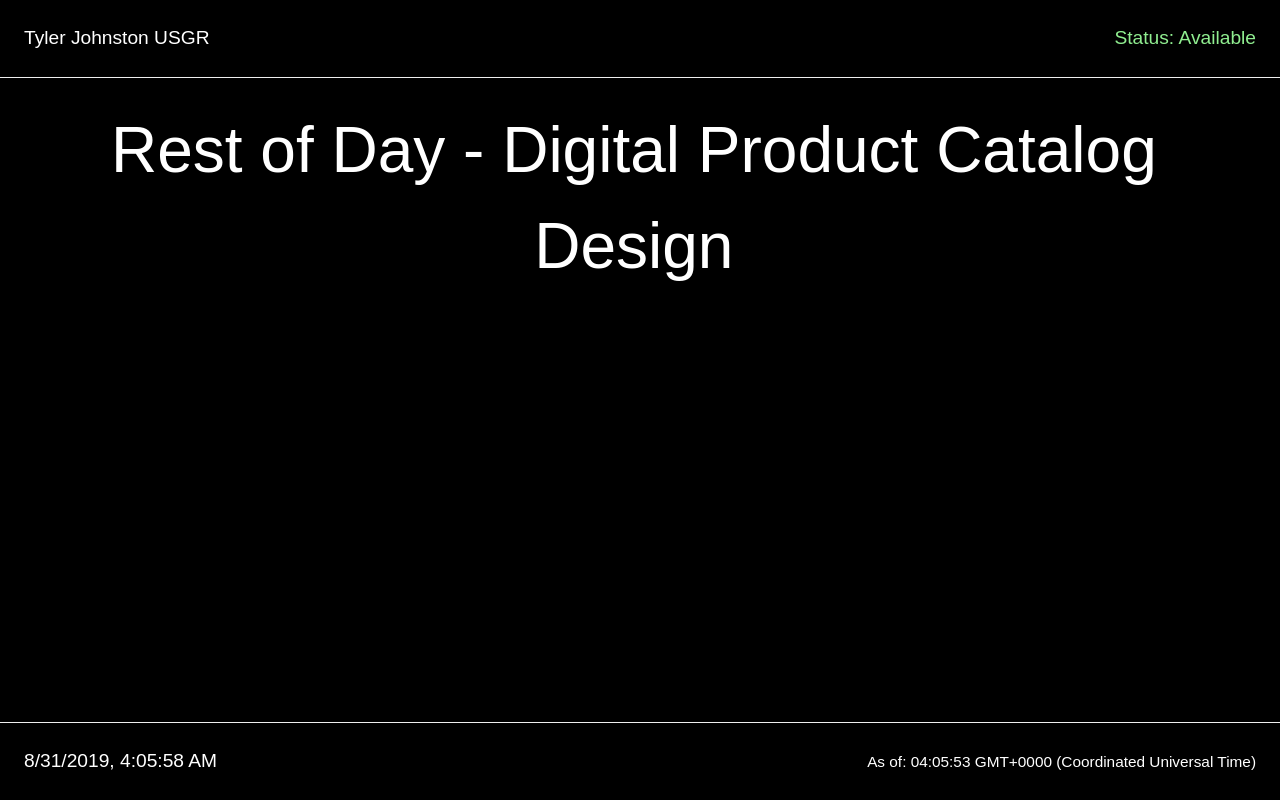
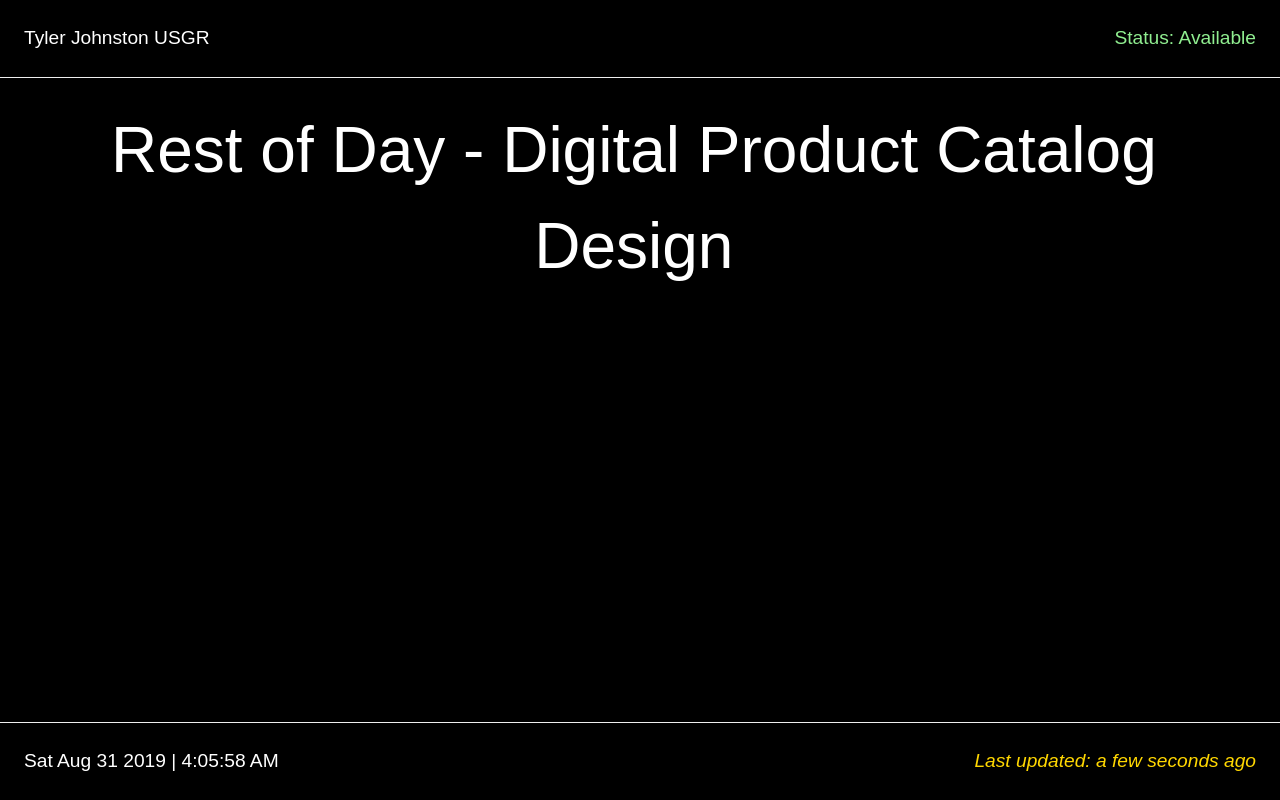
Before and after one commit to tgj/thecodedream, an Angular app: page / in a window 1280 px wide. Built offline with nearby package versions, Linux system fonts and the light colour scheme; a web font is replaced by a local one.

Commit message:
Add moment

```diff
--- a/package.json
+++ b/package.json
@@ -21,6 +21,7 @@
     "@angular/router": "~8.2.4",
     "bootstrap": "^4.3.1",
     "jquery": "^3.4.1",
+    "moment": "^2.24.0",
     "popper.js": "^1.15.0",
     "rxjs": "~6.4.0",
     "tslib": "^1.10.0",
--- a/src/app/app.component.html
+++ b/src/app/app.component.html
@@ -17,9 +17,9 @@
 
 <footer>
   <div class="float-left">
-    {{ now.toLocaleString() }}
-  </div>
-  <div class="float-right">
-    <small>As of: {{ lastUpdated.toTimeString() }}</small>
+    {{ now.toDateString() }} | {{ now.toLocaleTimeString()}}
+   </div>
+  <div class="float-right last-updated">
+    Last updated: {{ lastUpdated }}
   </div>
 </footer>
--- a/src/app/app.component.scss
+++ b/src/app/app.component.scss
@@ -38,3 +38,8 @@ footer {
 .status {
   color: lightgreen;
 }
+
+.last-updated {
+  color: gold;
+  font-style: italic;
+}
--- a/src/app/app.component.ts
+++ b/src/app/app.component.ts
@@ -1,5 +1,6 @@
 import { Component } from '@angular/core';
 import set = Reflect.set;
+import moment from 'moment';
 
 @Component({
   selector: 'app-root',
@@ -9,12 +10,14 @@ import set = Reflect.set;
 
 export class AppComponent {
   title = 'thecodedream';
-  lastUpdated = new Date();
-  now = this.lastUpdated;
+  today = new Date();
+  lastUpdated = moment(this.today).fromNow();
+  now = this.today;
 
   constructor() {
     setInterval(() => {
       this.now = new Date();
+      console.log(this.lastUpdated);
     }, 1000);
   }
 
--- a/tsconfig.app.json
+++ b/tsconfig.app.json
@@ -2,7 +2,8 @@
   "extends": "./tsconfig.json",
   "compilerOptions": {
     "outDir": "./out-tsc/app",
-    "types": []
+    "types": [],
+    "allowSyntheticDefaultImports": true
   },
   "files": [
     "src/main.ts",
--- a/tsconfig.json
+++ b/tsconfig.json
@@ -20,6 +20,7 @@
     ]
   },
   "angularCompilerOptions": {
+    "allowSyntheticDefaultImports": true,
     "fullTemplateTypeCheck": true,
     "strictInjectionParameters": true
   }
```
Also changed, not shown: tslint.json (line endings or trailing spaces), 1 other file (tests, documents, lock files or other folders).
